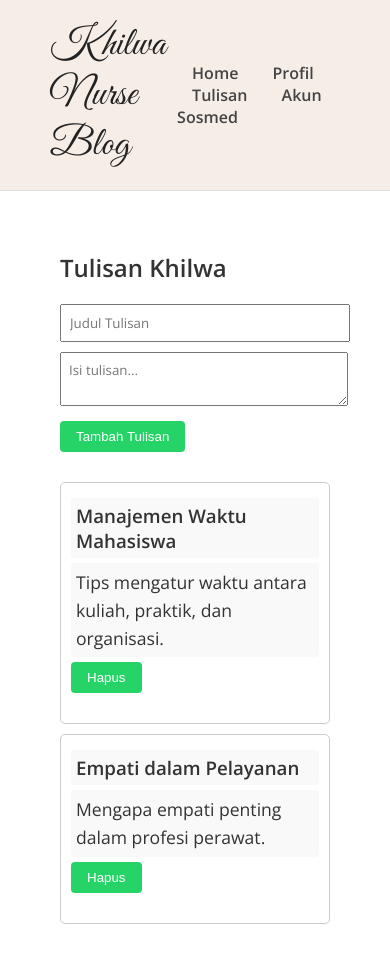
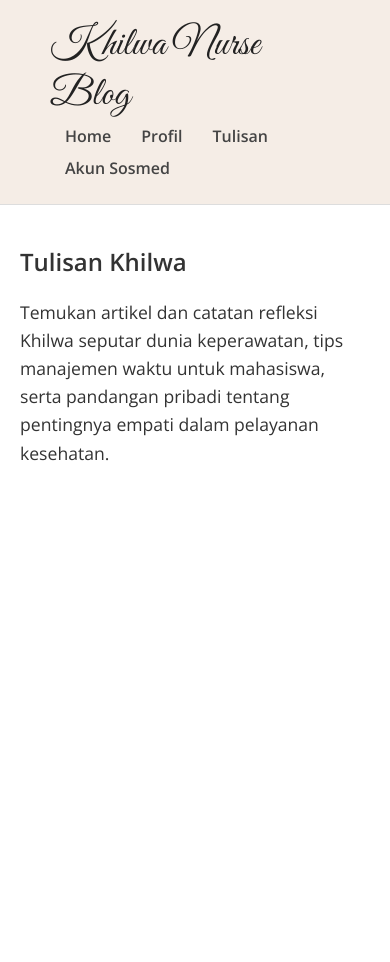
Before and after one commit to zaenirohmat/curiculum, a plain HTML site: page index.html in a window 390 px wide. Both pictures are taken after a click on the link "Tulisan". After the commit the page ends 844 px from the top, so only its background shows below. Drawn offline with nearby package versions, Linux system fonts and the light colour scheme.

Commit message:
Update index.html

```diff
--- a/index.html
+++ b/index.html
@@ -1,11 +1,14 @@
 <!DOCTYPE html>
-<html lang="en">
+<html lang="id">
 <head>
   <meta charset="UTF-8" />
   <meta name="viewport" content="width=device-width, initial-scale=1.0" />
   <title>Khilwa Nurse Blog</title>
   <link href="https://fonts.googleapis.com/css2?family=Great+Vibes&family=Open+Sans:wght@400;600&display=swap" rel="stylesheet">
   <style>
+    * {
+      box-sizing: border-box;
+    }
     body {
       margin: 0;
       font-family: 'Open Sans', sans-serif;
@@ -19,9 +22,14 @@
       justify-content: space-between;
       align-items: center;
       border-bottom: 1px solid #ddd;
+      flex-wrap: wrap;
+    }
+    header nav {
+      display: flex;
+      flex-wrap: wrap;
     }
     header nav a {
-      margin: 0 15px;
+      margin: 5px 15px;
       text-decoration: none;
       color: #444;
       font-weight: 600;
@@ -38,10 +46,34 @@
     .hidden {
       display: none;
     }
-    .home-content p, .cv-content p, .blog-content p, .sosmed-content p {
+
+    .home-container {
+      display: flex;
+      flex-wrap: wrap;
+      align-items: center;
+      gap: 30px;
+    }
+
+    .home-img {
+      max-width: 400px;
+      width: 100%;
+      border-radius: 15px;
+      box-shadow: 0 0 10px rgba(0,0,0,0.1);
+    }
+
+    .home-text {
+      flex: 1;
+      min-width: 250px;
+    }
+
+    .home-text p,
+    .cv-content p,
+    .blog-content p,
+    .sosmed-content p {
       font-size: 1.1em;
       line-height: 1.6;
     }
+
     .sosmed-links a {
       display: inline-block;
       margin: 10px 20px 10px 0;
@@ -51,58 +83,26 @@
       padding: 10px 15px;
       border-radius: 5px;
     }
+
     .sosmed-links a.ig { background: #E1306C; }
     .sosmed-links a.tiktok { background: #000; }
     .sosmed-links a.youtube { background: #FF0000; }
 
-    /* Gambar di Home */
-    .home-wrapper {
-      display: flex;
-      align-items: center;
-      gap: 30px;
-      flex-wrap: wrap;
-    }
-    .home-img {
-      max-width: 400px;
-      width: 100%;
-      border-radius: 10px;
-    }
-    @media (max-width: 768px) {
-      .home-wrapper {
+    @media screen and (max-width: 768px) {
+      header {
         flex-direction: column;
+        align-items: flex-start;
       }
-    }
-
-    /* Blog CRUD */
-    #blog input, #blog textarea {
-      width: 100%;
-      max-width: 600px;
-      margin-bottom: 10px;
-      padding: 8px;
-      font-family: 'Open Sans', sans-serif;
-    }
-    #blog button {
-      padding: 8px 16px;
-      background-color: #25d366;
-      color: white;
-      border: none;
-      border-radius: 4px;
-      cursor: pointer;
-      margin-bottom: 20px;
-    }
-    #daftarTulisan div {
-      border: 1px solid #ccc;
-      padding: 10px;
-      margin-top: 10px;
-      border-radius: 5px;
-    }
-    #daftarTulisan h3, #daftarTulisan p {
-      margin: 5px 0;
-    }
-    #daftarTulisan h3[contenteditable], #daftarTulisan p[contenteditable] {
-      background: #f9f9f9;
-      padding: 5px;
-      border-radius: 3px;
+      .home-container {
+        flex-direction: column;
+        align-items: center;
+      }
+      section {
+        padding: 20px;
+      }
+      .home-text p {
+        font-size: 1em;
+      }
     }
   </style>
 </head>
@@ -119,9 +119,9 @@
   </header>
 
   <section id="home" class="home-content">
-    <div class="home-wrapper">
-      <img src="luk.jpg" alt="Khilwa Nurse" class="home-img">
-      <div>
+    <div class="home-container">
+      <img src="luk.jpg" alt="Khilwa Nurse" class="home-img" />
+      <div class="home-text">
         <h2>Kegiatan Seorang Perawat</h2>
         <p>Perawat adalah garda terdepan dalam pelayanan kesehatan. Di blog ini, Khilwa berbagi kegiatan sehari-hari sebagai mahasiswa keperawatan: praktik klinik, edukasi pasien, pengalaman merawat pasien anak hingga lanjut usia, serta kegiatan sosial di masyarakat.</p>
       </div>
@@ -137,12 +137,7 @@
 
   <section id="blog" class="blog-content hidden">
     <h2>Tulisan Khilwa</h2>
-    <div>
-      <input type="text" id="judulBaru" placeholder="Judul Tulisan" />
-      <textarea id="isiBaru" placeholder="Isi tulisan..."></textarea>
-      <button onclick="tambahTulisan()">Tambah Tulisan</button>
-    </div>
-    <div id="daftarTulisan"></div>
+    <p>Temukan artikel dan catatan refleksi Khilwa seputar dunia keperawatan, tips manajemen waktu untuk mahasiswa, serta pandangan pribadi tentang pentingnya empati dalam pelayanan kesehatan.</p>
   </section>
 
   <section id="sosmed" class="sosmed-content hidden">
@@ -163,58 +158,6 @@
       });
       document.getElementById(id).classList.remove('hidden');
     }
-
-    let tulisan = [
-      {
-        judul: "Manajemen Waktu Mahasiswa",
-        isi: "Tips mengatur waktu antara kuliah, praktik, dan organisasi."
-      },
-      {
-        judul: "Empati dalam Pelayanan",
-        isi: "Mengapa empati penting dalam profesi perawat."
-      }
-    ];
-
-    function tampilkanTulisan() {
-      const container = document.getElementById("daftarTulisan");
-      container.innerHTML = "";
-      tulisan.forEach((item, index) => {
-        container.innerHTML += `
-          <div>
-            <h3 contenteditable="true" oninput="updateJudul(${index}, this.innerText)">${item.judul}</h3>
-            <p contenteditable="true" oninput="updateIsi(${index}, this.innerText)">${item.isi}</p>
-            <button onclick="hapusTulisan(${index})">Hapus</button>
-          </div>
-        `;
-      });
-    }
-
-    function tambahTulisan() {
-      const judul = document.getElementById("judulBaru").value.trim();
-      const isi = document.getElementById("isiBaru").value.trim();
-      if (judul && isi) {
-        tulisan.push({ judul, isi });
-        tampilkanTulisan();
-        document.getElementById("judulBaru").value = "";
-        document.getElementById("isiBaru").value = "";
-      }
-    }
-
-    function updateJudul(index, teks) {
-      tulisan[index].judul = teks;
-    }
-
-    function updateIsi(index, teks) {
-      tulisan[index].isi = teks;
-    }
-
-    function hapusTulisan(index) {
-      tulisan.splice(index, 1);
-      tampilkanTulisan();
-    }
-
-    // Jalankan pertama kali
-    tampilkanTulisan();
   </script>
 
 </body>
```
